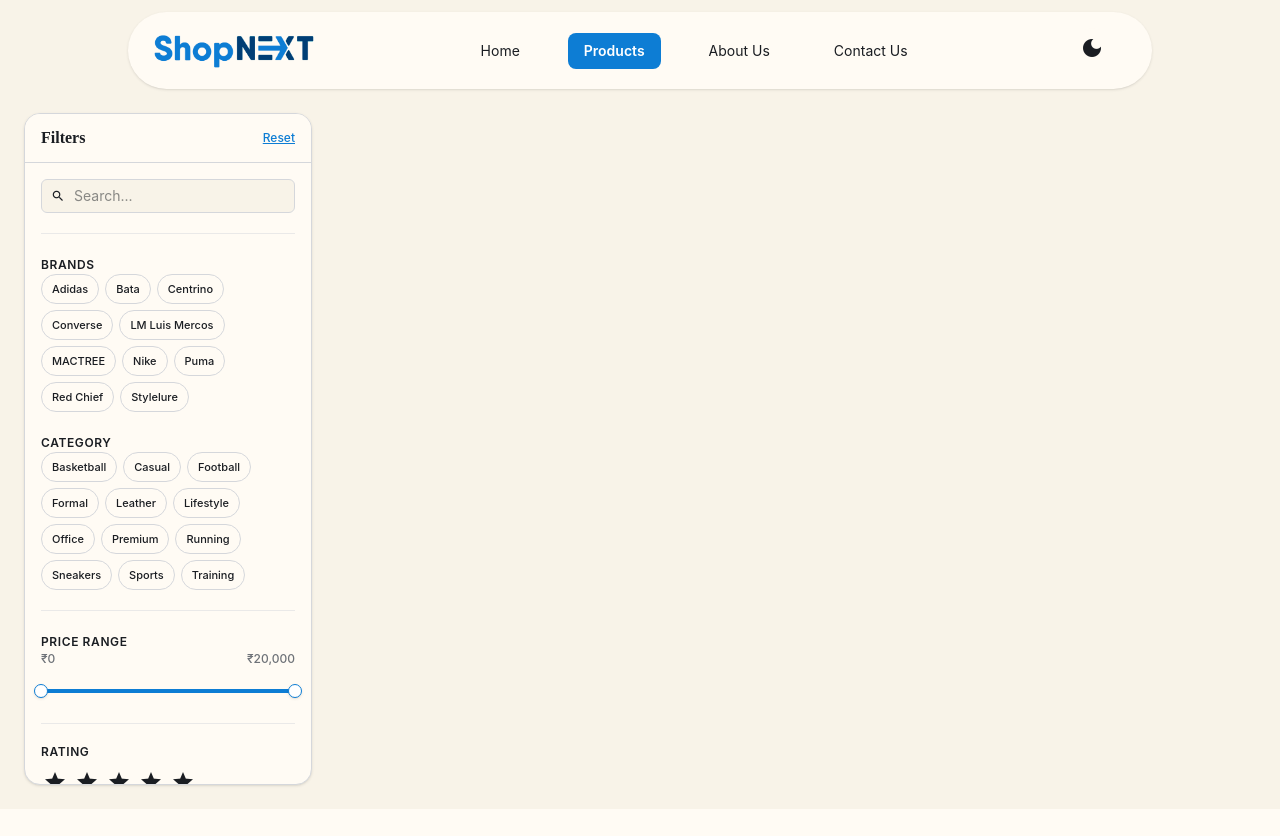
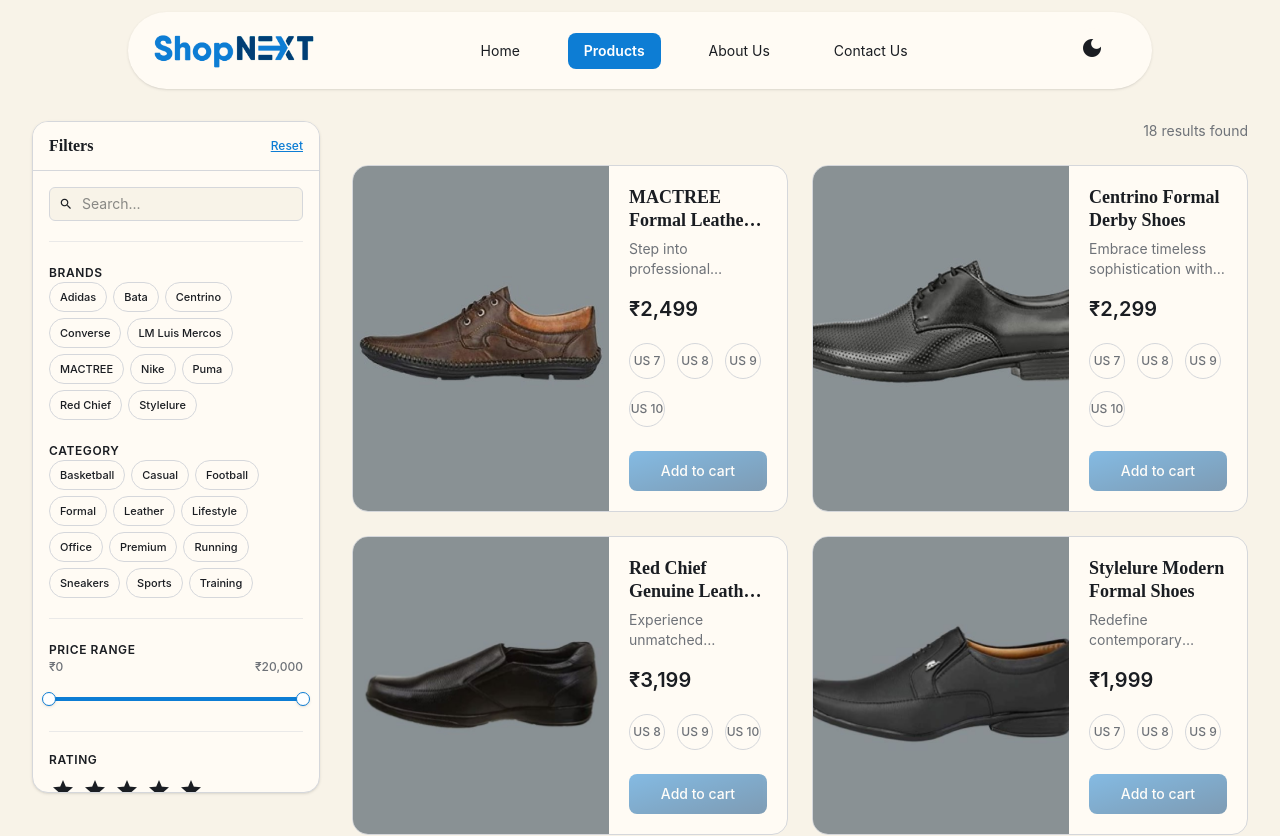
Before and after one commit to program-guru/shop-next-angular, an Angular app: page /products in a window 1280 px wide. Shown: the top 836 px of the page. Built offline with nearby package versions, Linux system fonts and the light colour scheme.

Commit message:
chore: products page

```diff
--- a/src/app/pages/products/products.component.html
+++ b/src/app/pages/products/products.component.html
@@ -1 +1,39 @@
-<component-filter-sidebar />
+<div class="container mx-auto px-2 py-2">
+  <div class="flex flex-col md:flex-row gap-8 items-start relative">
+    <component-filter-sidebar />
+
+    <main class="flex-1 w-full min-h-125">
+      <div class="mb-6 flex items-center justify-end">
+        <p class="text-text-muted text-sm">
+          @if (productService.filteredProducts().length > 0) {
+            {{ productService.filteredProducts().length }} results found
+          } @else {
+            Updating results...
+          }
+        </p>
+      </div>
+
+      @if (productService.filteredProducts().length === 0) {
+        <div class="text-center py-20 bg-surface rounded-2xl border border-dashed border-border">
+          <mat-icon class="text-text-muted w-12 h-12 text-[48px]! mb-2"
+            >search_off</mat-icon
+          >
+          <p class="text-lg font-medium text-text">No products found</p>
+          <p class="text-text-muted mt-1">
+            Try adjusting your search or filters to find what you're looking for.
+          </p>
+        </div>
+      }
+
+      @if (productService.filteredProducts().length > 0) {
+        <div
+          class="grid grid-cols-1 xl:grid-cols-2 gap-6 animate-in fade-in duration-500 justify-items-center"
+        >
+          @for (product of productService.filteredProducts(); track product.id) {
+            <component-product-card [product]="product" class="w-full max-w-lg" />
+          }
+        </div>
+      }
+    </main>
+  </div>
+</div>
--- a/src/app/pages/products/products.component.ts
+++ b/src/app/pages/products/products.component.ts
@@ -1,10 +1,17 @@
-import { ChangeDetectionStrategy, Component } from '@angular/core';
+import { Component, ChangeDetectionStrategy, inject } from '@angular/core';
+import { CommonModule } from '@angular/common';
+import { MatIconModule } from '@angular/material/icon';
+import { RouterLink } from '@angular/router';
 import { FilterSidebar } from '../../components/filter-sidebar/filter-sidebar.component';
+import { ProductCard } from '../../components/product-card/product-card.component';
+import { ProductService } from '../../core/services/product.service';
 
 @Component({
-  selector: 'component-products',
-  imports: [FilterSidebar],
+  selector: 'app-products',
+  imports: [CommonModule, FilterSidebar, ProductCard, MatIconModule],
   templateUrl: './products.component.html',
   changeDetection: ChangeDetectionStrategy.OnPush,
 })
-export class Products {}
+export class Products {
+  protected productService = inject(ProductService);
+}
```
